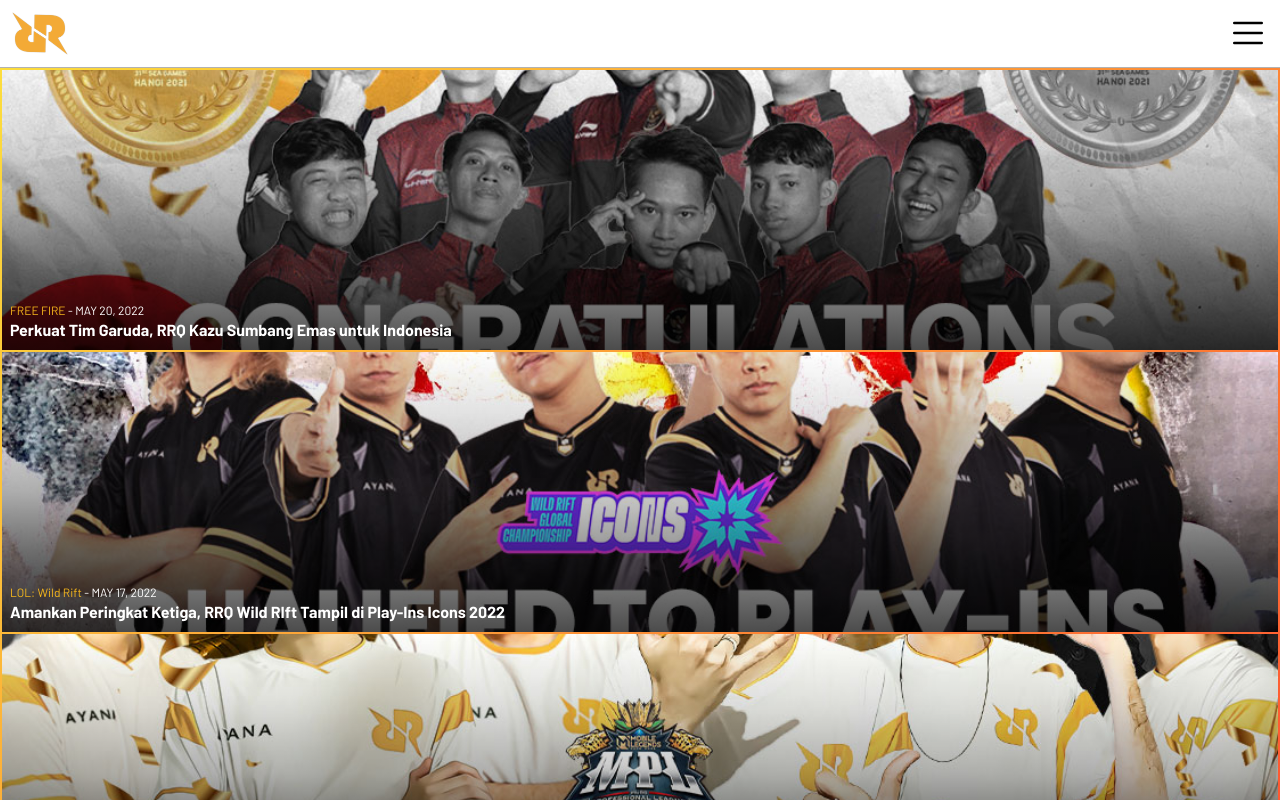
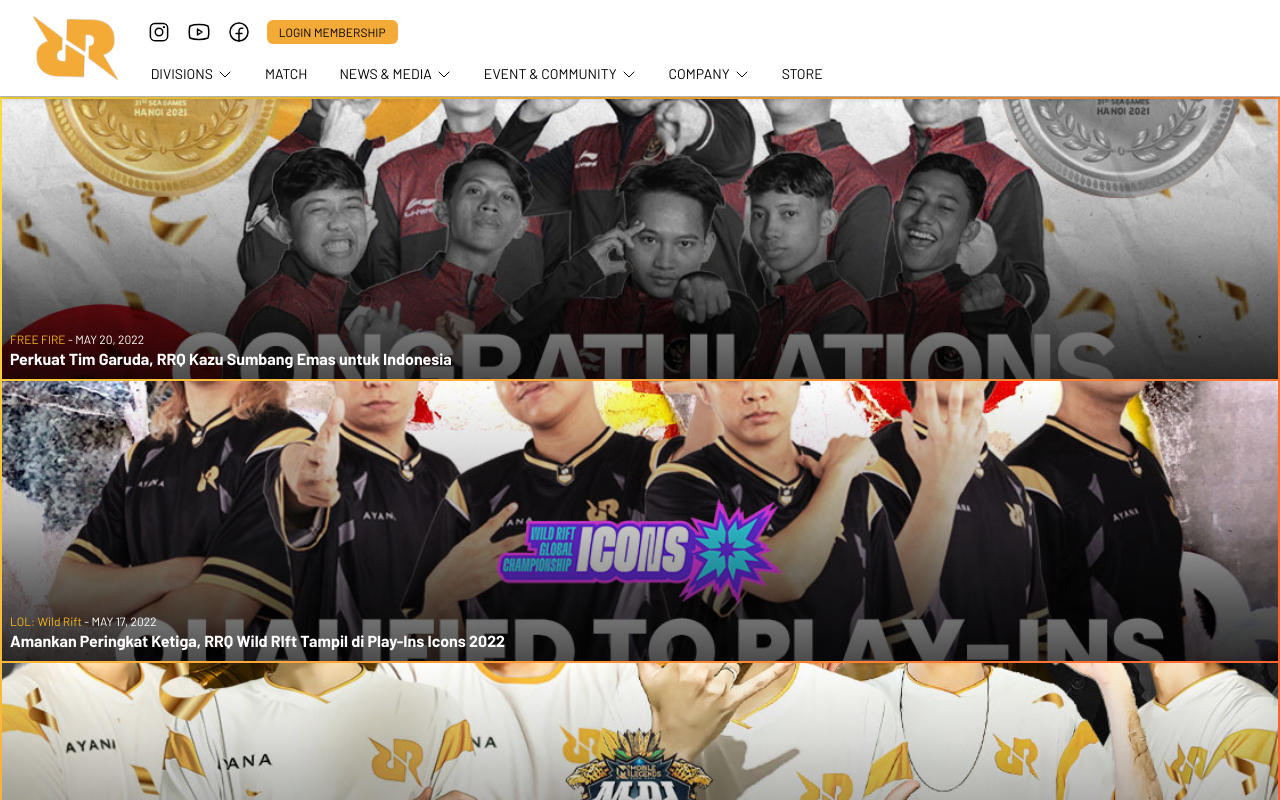
Before and after one commit to abaihaaqi/rrq-landing-page, a Next.js app: page / in a window 1280 px wide. Shown: the top 800 px of the page. Built offline with nearby package versions, Linux system fonts and the light colour scheme.

Commit message:
Navbar desktop viewport 🎨

```diff
--- a/components/navbar.js
+++ b/components/navbar.js
@@ -4,27 +4,142 @@
 import style from './navbar.module.css'
 import Submenu from './submenu'
 import LogoRRQ from '../public/images/logo-rrq.png'
-import { List, X } from 'phosphor-react'
+import { List, X ,FacebookLogo, InstagramLogo, YoutubeLogo, CaretDown } from 'phosphor-react'
 
 export default function Navbar() {
   const [menuStatus, setMenuStatus] = useState(false)
 
   return (
     <>
-      <div className='bg-white p-3 sticky top-0 flex justify-between items-center border-b border-black border-opacity-30 z-50'>
+      <div className='bg-white shadow-md p-3 md:py-0 md:px-8 sticky top-0 flex justify-between md:grid grid-cols-12 gap-4 border-b border-black border-opacity-30 z-50'>
         <Link href="/">
-          <a className='block w-14'>
-            <Image src={LogoRRQ} layout='responsive' />
+          <a className='flex items-center w-14 md:w-full'>
+            <Image src={LogoRRQ} />
           </a>
         </Link>
-        <button onClick={() => setMenuStatus(!menuStatus)}>
+        <button className='md:hidden' onClick={() => setMenuStatus(!menuStatus)}>
           {menuStatus ? <X size={40} /> : (
             <List size={40}/>
           )}
         </button>
+        <div className='col-span-11 hidden md:flex flex-col justify-between'>
+          <div className='my-2 flex items-center gap-4 px-3 pt-3'>
+            <InstagramLogo size={24} />
+            <YoutubeLogo size={24} />
+            <FacebookLogo size={24} />
+            <button className='bg-action rounded-md px-3 py-1 text-xs'>
+              LOGIN MEMBERSHIP
+            </button>
+          </div>
+          <div className='flex text-sm'>
+            <div className={style.navItemContainer}>
+              <button className={style.navItem}>
+                DIVISIONS
+                <span>
+                  <CaretDown size={16} />
+                </span>
+              </button>
+              <div className={style.navSubContainer}>
+                <button className={style.listItem}>
+                  MOBILE LEGEND
+                </button>
+                <button className={style.listItem}>
+                  PUBG MOBILE
+                </button>
+                <button className={style.listItem}>
+                  FREE FIRE
+                </button>
+                <button className={style.listItem}>
+                  VALORANT
+                </button>
+                <button className={style.listItem}>
+                  FIFA
+                </button>
+                <button className={style.listItem}>
+                  LOL: WILD RIFT
+                </button>
+                <button className={style.listItem}>
+                  SAUSAGE MAN
+                </button>
+                <button className={style.listItem}>
+                  BRAND AMBASSADOR
+                </button>
+                <button className={style.listItem}>
+                  RRQ STREAMER
+                </button>
+              </div>
+            </div>
+            <button className={style.navItem}>
+              MATCH
+            </button>
+            <div className={style.navItemContainer}>
+              <button className={style.navItem}>
+                NEWS & MEDIA
+                <span>
+                  <CaretDown size={16} />
+                </span>
+              </button>
+              <div className={style.navSubContainer}>
+                <button className={style.listItem}>
+                  NEWS
+                </button>
+                <button className={style.listItem}>
+                  VIDEOS
+                </button>
+                <button className={style.listItem}>
+                  GALLERY
+                </button>
+              </div>
+            </div>
+            <div className={style.navItemContainer}>
+              <button className={style.navItem}>
+                EVENT & COMMUNITY
+                <span>
+                  <CaretDown size={16} />
+                </span>
+              </button>
+              <div className={style.navSubContainer}>
+                <button className={style.listItem}>
+                  RRQ MEMBERSHIP
+                </button>
+                <button className={style.listItem}>
+                  RRQ ACADEMY
+                </button>
+                <button className={style.listItem}>
+                  TOURNAMENT & SCRIM
+                </button>
+              </div>
+            </div>
+            <div className={style.navItemContainer}>
+              <button className={style.navItem}>
+                COMPANY
+                <span>
+                  <CaretDown size={16} />
+                </span>
+              </button>
+              <div className={style.navSubContainer}>
+                <button className={style.listItem}>
+                  ABOUT
+                </button>
+                <button className={style.listItem}>
+                  PARTNER
+                </button>
+                <button className={style.listItem}>
+                  CONTACT
+                </button>
+                <button className={style.listItem}>
+                  CAREER
+                </button>
+              </div>
+            </div>
+            <button className={style.navItem}>
+              STORE
+            </button>
+          </div>
+        </div>
       </div>
       {menuStatus && (
-        <div className='fixed z-50 flex flex-col w-full bg-white max-h-screen overflow-scroll'>
+        <div className='fixed z-50 flex flex-col md:hidden w-full bg-white max-h-screen overflow-scroll'>
           <Submenu title='DIVISION'>
             <button className={style.listItem}>
               MOBILE LEGEND
@@ -49,6 +164,9 @@
             </button>
             <button className={style.listItem}>
               BRAND AMBASSADOR
+            </button>
+            <button className={style.listItem}>
+              RRQ STREAMER
             </button>
           </Submenu>
           <button className={style.listItem}>
--- a/components/navbar.module.css
+++ b/components/navbar.module.css
@@ -1,3 +1,24 @@
 .listItem {
-  @apply text-lg py-3 px-4 flex justify-between items-center hover:bg-slate-200
+  @apply text-lg md:text-sm py-3 md:py-2 px-4 md:px-3 flex justify-between items-center hover:bg-primary
 }
+
+.navItemContainer {
+  @apply relative
+}
+
+.navItem {
+  @apply relative bg-white z-50 flex items-center gap-1 py-3 px-4 hover:bg-primary rounded-t-md
+}
+
+.navSubContainer {
+  @apply absolute z-10 h-0 overflow-hidden top-0 w-44 bg-primary shadow-lg opacity-0 rounded-b-md transition-all
+}
+
+
+.navItemContainer:hover .navItem {
+  @apply bg-primary
+}
+
+.navItemContainer:hover .navSubContainer {
+  @apply top-full h-max opacity-100
+}
```
